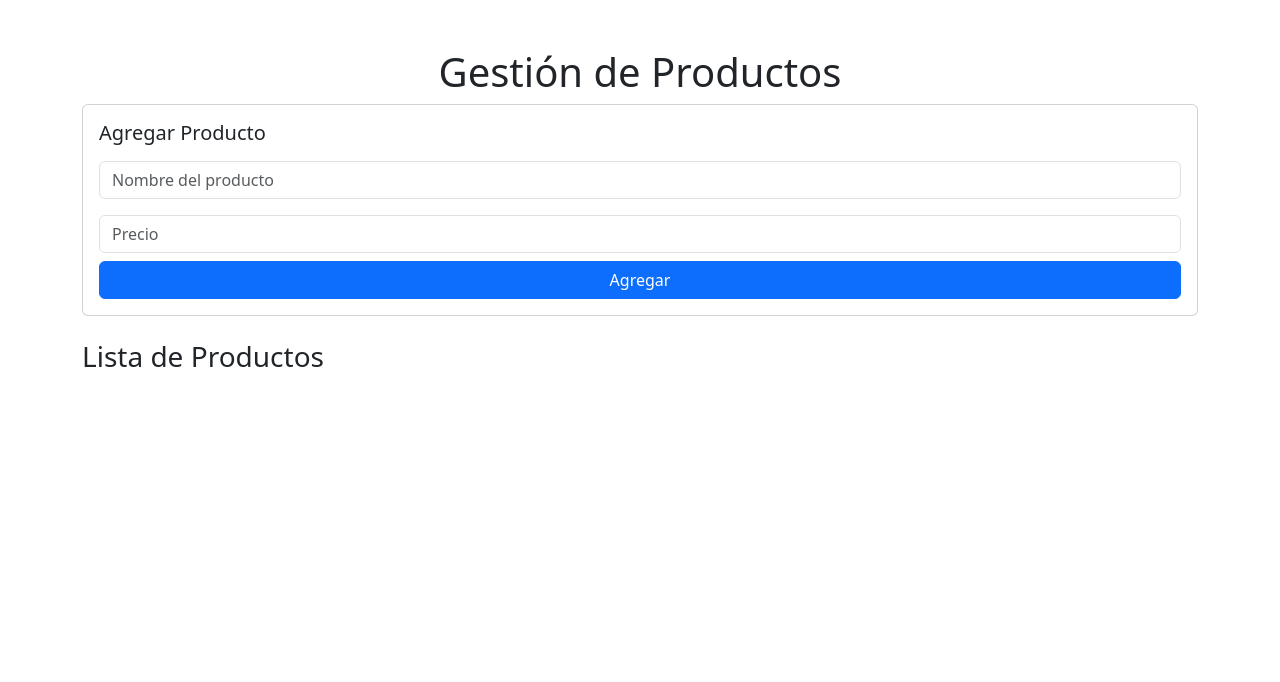
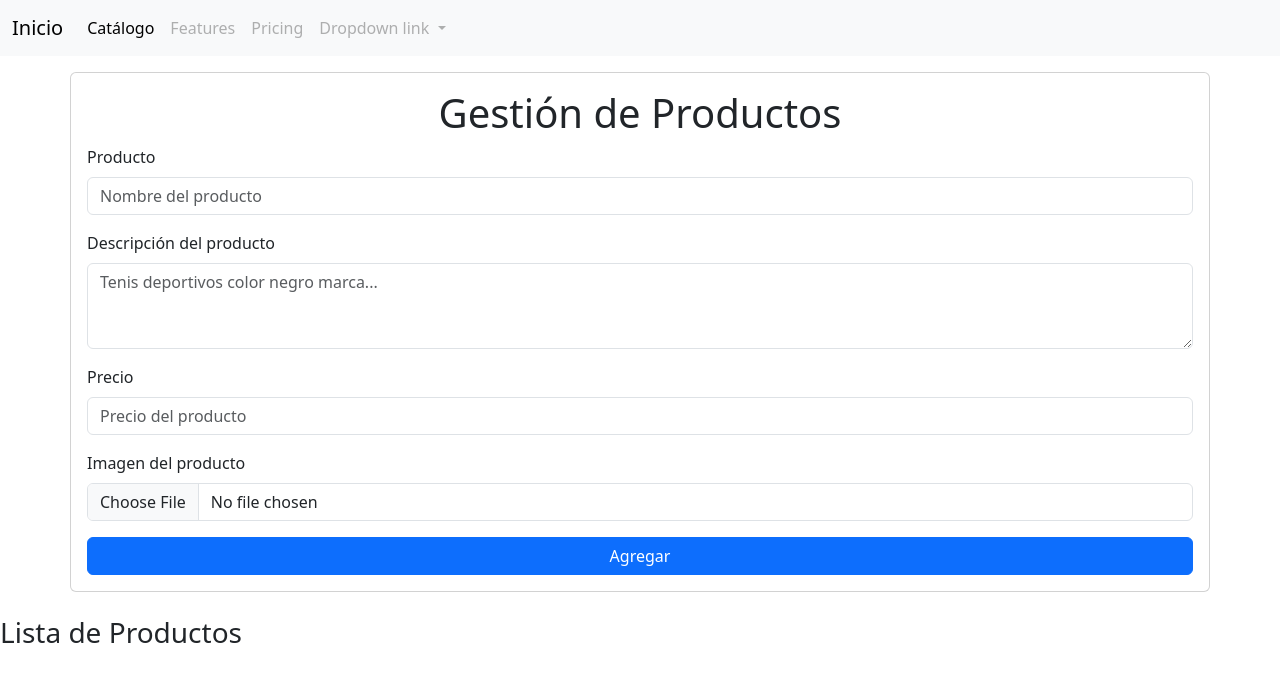
Before and after one commit to Kevin-Sayago312/CRUD-con-JS-puro, a website with bundled scripts: page add.html in a window 1280 px wide. Built offline with nearby package versions, Linux system fonts and the light colour scheme; no server answers.

Commit message:
Se agrega producto
Se agrega el nombre, descripcion y precio

```diff
--- a/add.html
+++ b/add.html
@@ -7,17 +7,64 @@
     <link href="https://cdn.jsdelivr.net/npm/bootstrap@5.3.0/dist/css/bootstrap.min.css" rel="stylesheet">
 </head>
 <body>
-    <div class="container mt-5">
+    <!--! Inicia el Navbar-->
+    <header>
+        <nav class="navbar navbar-expand-lg bg-body-tertiary">
+            <div class="container-fluid">
+              <a class="navbar-brand" href="#">Inicio</a>
+              <button class="navbar-toggler" type="button" data-bs-toggle="collapse" data-bs-target="#navbarNavDropdown" aria-controls="navbarNavDropdown" aria-expanded="false" aria-label="Toggle navigation">
+                <span class="navbar-toggler-icon"></span>
+              </button>
+              <div class="collapse navbar-collapse" id="navbarNavDropdown">
+                <ul class="navbar-nav">
+                  <li class="nav-item">
+                    <a class="nav-link active" aria-current="page" href="catalogo.html">Catálogo</a>
+                  </li>
+                  <li class="nav-item">
+                    <a class="nav-link disabled" href="#">Features</a>
+                  </li>
+                  <li class="nav-item">
+                    <a class="nav-link disabled" href="#">Pricing</a>
+                  </li>
+                  <li class="nav-item dropdown">
+                    <a class="nav-link dropdown-toggle disabled" href="#" role="button" data-bs-toggle="dropdown" aria-expanded="false">
+                      Dropdown link
+                    </a>
+                    <ul class="dropdown-menu">
+                      <li><a class="dropdown-item" href="#">Action</a></li>
+                      <li><a class="dropdown-item" href="#">Another action</a></li>
+                      <li><a class="dropdown-item" href="#">Something else here</a></li>
+                    </ul>
+                  </li>
+                </ul>
+              </div>
+            </div>
+          </nav>
+    </header>
+    <!--! Termina el Navbar-->
+
+    <div class="container mt-3 card p-3">
         <h1 class="text-center">Gestión de Productos</h1>
-        <div class="card p-3">
-            <h5>Agregar Producto</h5>
-            <input type="text" id="nombre" class="form-control my-2" placeholder="Nombre del producto">
-            <input type="number" id="precio" class="form-control my-2" placeholder="Precio">
-            <button class="btn btn-primary" onclick="agregarProducto()">Agregar</button>
+        <div class="mb-3">
+            <label class="form-label">Producto</label>
+            <input type="text" class="form-control mb-3" id="nombre" placeholder="Nombre del producto" required>
+
+            <label class="form-label">Descripción del producto</label>
+            <textarea class="form-control mb-3" id="descripcion" rows="3" placeholder="Tenis deportivos color negro marca..."></textarea>
+
+            <label class="form-label">Precio</label>
+            <input type="number" class="form-control mb-3" id="precio" placeholder="Precio del producto" required>
+
+            <label class="form-label">Imagen del producto</label>
+            <input class="form-control" type="file" id="imagen" accept="image/*">
         </div>
+        <button type="submit" class="btn btn-primary" onclick="agregarProducto()">Agregar</button>
+    </div>
+
+
+
         <h3 class="mt-4">Lista de Productos</h3>
         <ul id="listaProductos" class="list-group mt-3"></ul>
-    </div>
 
     <script type="module" src="app.js"></script>
     <script src="https://cdn.jsdelivr.net/npm/bootstrap@5.3.0/dist/js/bootstrap.bundle.min.js"></script>
--- a/app.js
+++ b/app.js
@@ -18,9 +18,11 @@ const productosRef = collection(db, "productos");
 
 async function agregarProducto() {
     const nombre = document.getElementById("nombre").value;
+    const descripcion = document.getElementById("descripcion").value;
     const precio = document.getElementById("precio").value;
+    const imagen = document.getElementById("imagen").value;
     if (nombre && precio) {
-        await addDoc(productosRef, { nombre, precio });
+        await addDoc(productosRef, { nombre, descripcion, precio, imagen });
         cargarProductos();
     }
 }
@@ -32,7 +34,7 @@ async function cargarProductos() {
     querySnapshot.forEach((doc) => {
         const data = doc.data();
         lista.innerHTML += `<li class='list-group-item d-flex justify-content-between'>
-            ${data.nombre} - $${data.precio}
+            ${data.nombre} - ${data.descripcion} - $${data.precio} - <img src='${data.imagen}' alt='${data.nombre}' style='width: 50px; height: 50px;'>
             <button class='btn btn-danger btn-sm' onclick="eliminarProducto('${doc.id}')">Eliminar</button>
         </li>`;
     });
```
Also changed, not shown: catalogo.html (+40 -4 lines).
